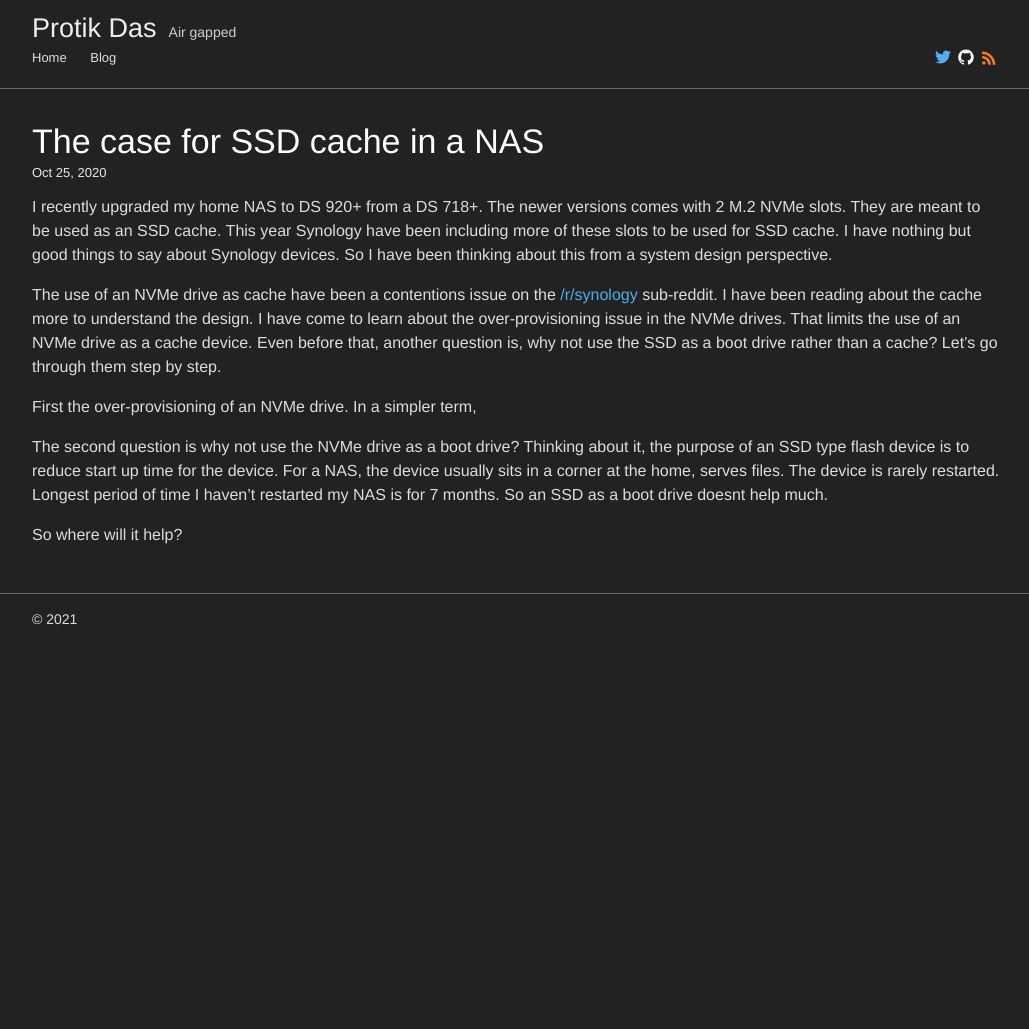
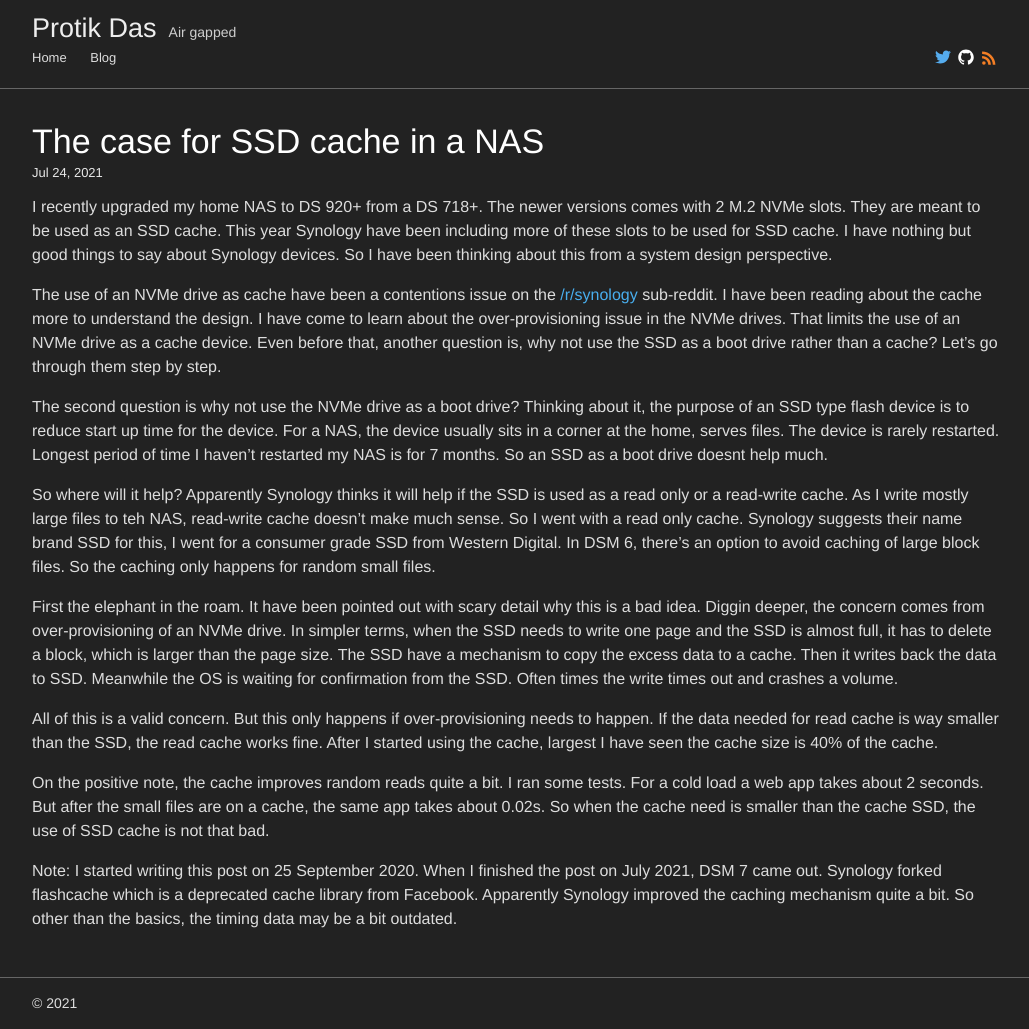
Before and after one commit to protik77/protik77.github.io, a Jekyll site: the page built from blog/_posts/2020-10-25-the-case-for-ssd-cache-in-nas.markdown, in a window 1280 px wide. Shown: the whole page, without its empty margins (123-1152 px from the left). Built offline with Jekyll 4.4.1, drawn with Linux system fonts in a browser that asks for light colours; comment, search, counter and statistics services are not loaded; before the commit the page ends 900 px from its top, so only the background shows below that.

Commit message:
update post

```diff
--- a/blog/_posts/2020-10-25-the-case-for-ssd-cache-in-nas.markdown
+++ b/blog/_posts/2020-10-25-the-case-for-ssd-cache-in-nas.markdown
@@ -2,15 +2,21 @@
 layout: post
 author: Protik Das
 title:  "The case for SSD cache in a NAS"
-date:   2020-10-25
+date:   2021-07-24
 ---
 
 I recently upgraded my home NAS to DS 920+ from a DS 718+. The newer versions comes with 2 M.2 NVMe slots. They are meant to be used as an SSD cache. This year Synology have been including more of these slots to be used for SSD cache. I have nothing but good things to say about Synology devices. So I have been thinking about this from a system design perspective.
 
 The use of an NVMe drive as cache have been a contentions issue on the [/r/synology](https://www.reddit.com/r/synology/) sub-reddit. I have been reading about the cache more to understand the design. I have come to learn about the over-provisioning issue in the NVMe drives. That limits the use of an NVMe drive as a cache device. Even before that, another question is, why not use the SSD as a boot drive rather than a cache? Let's go through them step by step.
 
-First the over-provisioning of an NVMe drive. In a simpler term,
-
 The second question is why not use the NVMe drive as a boot drive? Thinking about it, the purpose of an SSD type flash device is to reduce start up time for the device. For a NAS, the device usually sits in a corner at the home, serves files. The device is rarely restarted. Longest period of time I haven't restarted my NAS is for 7 months. So an SSD as a boot drive doesnt help much.
 
-So where will it help?
+So where will it help? Apparently Synology thinks it will help if the SSD is used as a read only or a read-write cache. As I write mostly large files to teh NAS, read-write cache doesn't make much sense. So I went with a read only cache. Synology suggests their name brand SSD for this, I went for a consumer grade SSD from Western Digital. In DSM 6, there's an option to avoid caching of large block files. So the caching only happens for random small files.
+
+First the elephant in the roam. It have been pointed out with scary detail why this is a bad idea. Diggin deeper, the concern comes from over-provisioning of an NVMe drive. In simpler terms, when the SSD needs to write one page and the SSD is almost full, it has to delete a block, which is larger than the page size. The SSD have a mechanism to copy the excess data to a cache. Then it writes back the data to SSD. Meanwhile the OS is waiting for confirmation from the SSD. Often times the write times out and crashes a volume.
+
+All of this is a valid concern. But this only happens if over-provisioning needs to happen. If the data needed for read cache is way smaller than the SSD, the read cache works fine. After I started using the cache, largest I have seen the cache size is 40% of the cache.
+
+On the positive note, the cache improves random reads quite a bit. I ran some tests. For a cold load a web app takes about 2 seconds. But after the small files are on a cache, the same app takes about 0.02s. So when the cache need is smaller than the cache SSD, the use of SSD cache is not that bad.
+
+Note: I started writing this post on 25 September 2020. When I finished the post on July 2021, DSM 7 came out. Synology forked flashcache which is a deprecated cache library from Facebook. Apparently Synology improved the caching mechanism quite a bit. So other than the basics, the timing data may be a bit outdated.
```
